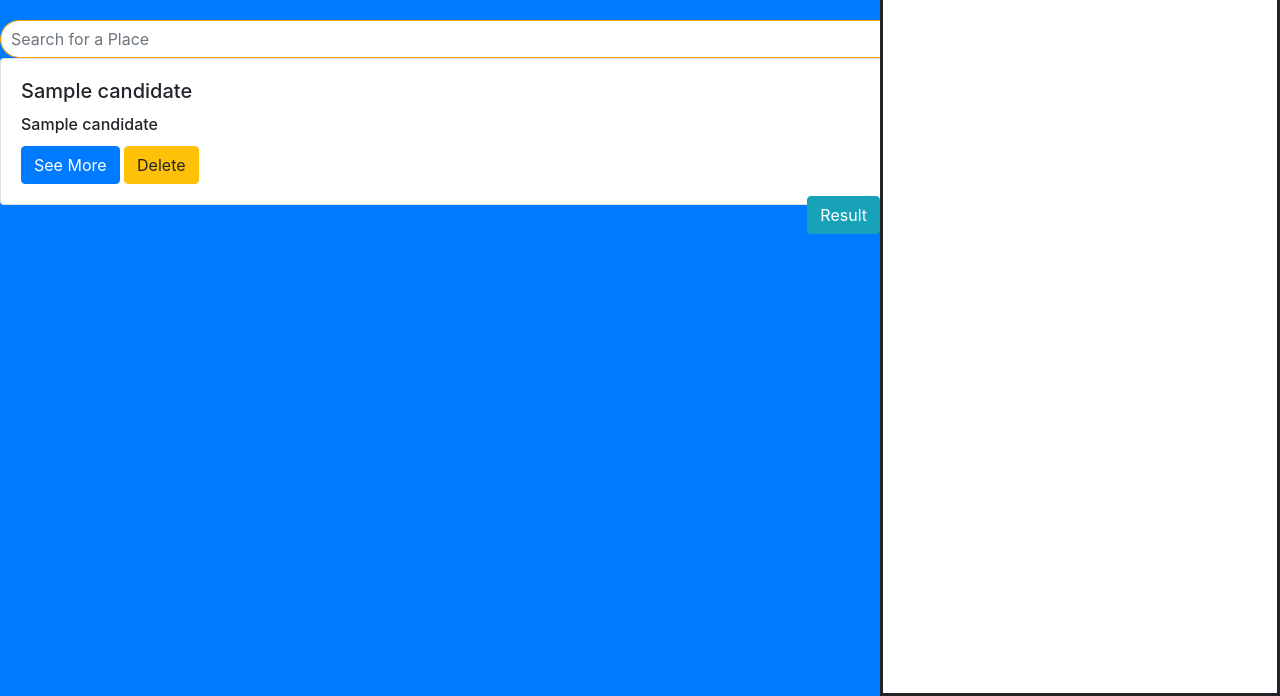
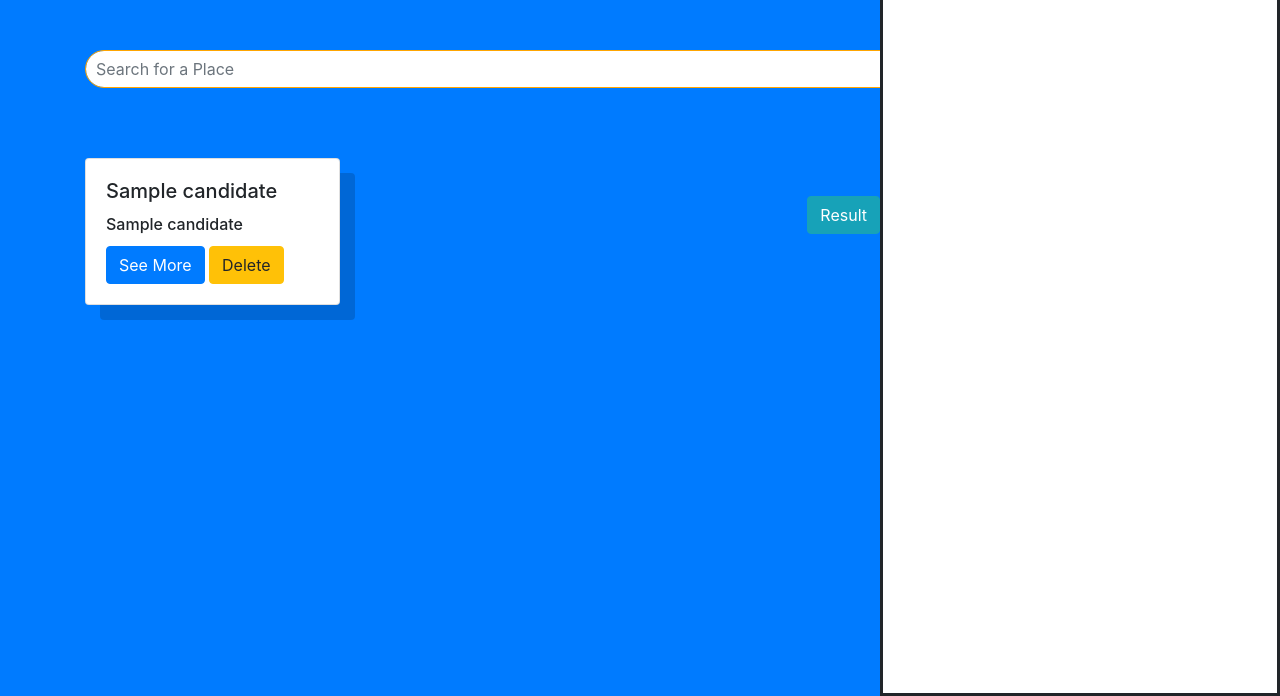
Before and after one commit to SamuelLee502278/placesapp, a Flask app: template templates/trip_details.html in a window 1280 px wide. Shown: the part 104-800 px from the top of the page. Run offline with Flask 2, Linux system fonts and the light colour scheme; the template is opened without the code that fills it: most values are stand-ins (such as "Sample title", 1, 10 or a date in 2020); some libraries are stand-ins or nearby versions.

Commit message:
Updated UI for trip details

```diff
--- a/static/trip_details.css
+++ b/static/trip_details.css
@@ -5,7 +5,11 @@ width: 80%;
 margin-top: 20px;
 z-index: 2;
 border-color: orange;
-box-shadow: 0 0 0
+box-shadow: 0 0 0;
+border-top-left-radius: 100px;
+border-bottom-left-radius: 100px;
+border-top-right-radius: 100px;
+border-bottom-right-radius: 100px;
 }
 
 #hidebutton{
@@ -32,3 +36,11 @@ box-shadow: 0 0 0
     border-style: solid;
     transition: all 0.1s ease-out;
 }
+
+#card{
+    box-shadow: 15px 15px rgba(0,0,0,0.16);
+}
+
+#cardrow{
+    margin-top: 20px;
+}
--- a/templates/home.html
+++ b/templates/home.html
@@ -1,6 +1,8 @@
 <!DOCTYPE html>
 <html>
 <header>
+    <meta name="viewport" content="width=device-width,initial-scale=1.0">
+    <meta http-equiv="X-UA-Compatible" content="IE=edge">
     <!-- Latest compiled and minified CSS -->
     <link rel="stylesheet" href="https://maxcdn.bootstrapcdn.com/bootstrap/4.5.2/css/bootstrap.min.css">
 
@@ -27,7 +29,7 @@
 <body>
 
     <div class="pos-f-t">
-        <nav class="navbar navbar-dark bg-dark" style = "z-index: 1;">
+        <nav class="navbar navbar-dark bg-dark">
           <button class="navbar-toggler" type="button" data-toggle="collapse" data-target="#navbarToggleExternalContent" aria-controls="navbarToggleExternalContent" aria-expanded="false" aria-label="Toggle navigation">
             <span class="navbar-toggler-icon"></span>
           </button>
@@ -35,9 +37,6 @@
         <div class="collapse" id="navbarToggleExternalContent">
             <div class="bg-dark p-4">
                 <a class="nav-link" href="/">Home</a>
-            </div>
-            <div class="bg-dark p-4">
-                <a class="nav-link" href="/trip">Trip</a>
             </div>
         </div>
     </div>
--- a/templates/trip_details.html
+++ b/templates/trip_details.html
@@ -6,7 +6,7 @@
 
 {% block content %}
 
-<h1>{{trip}}</h1>
+<h1 style = "color: white; margin-left: 15px;">{{trip}}</h1>
 
 {% if search_result == None %}
 <div class="sidenav" id = "sidenav" style ="width: 0px">
@@ -25,15 +25,18 @@
 {% endif %}
 </div>
 
-<div id = "listbody">
+<div class ="container" id = "inputbody">
 <form action='/{{trip}}/tripdetails' method = "POST">
 <input type="text" class="form-control" id = "myInput" placeholder="Search for a Place" name="place" style ="border-top-left-radius: 100px; border-bottom-left-radius: 100px"/>
 </form>
 </div>
 
+<div id = "contentbody">
+    <div class="container">
+        <div class="row">
         {% for candidates in tripitems %}
-    <div class = "initialdisplay">
-        <div class = "card">
+            <div class="col-12 col-sm-6 col-md-3 col-lg-3 col-xl-3" id = "cardrow">
+                <div class = "card" id = "card" style="width: 100%; height: 100%;">
                     <div class="card-body">
                         <h5 class="card-title">{{candidates[1]}}</h5>
                         <h6 class="card-title">{{candidates[2]}}</h6>
@@ -43,9 +46,10 @@
                 </div>
             </div>
         {% endfor %}
+        </div>
+    </div>
+</div>
 
-<div class = "additemdisplay">
-</div>
 
 {% if search_result == None %}
 <button onclick = "hideSide()" type="button" class="btn btn-info" id = "hidebutton">
@@ -61,12 +65,14 @@ function hideSide(){
     var hide = document.getElementById("sidenav")
     if(hide.style.width != "0px"){
         hide.style.width = "0px";
-        document.getElementById('listbody').style.opacity = 1;
+        document.getElementById('inputbody').style.opacity = 1;
+        document.getElementById('contentbody').style.opacity = 1;
         document.getElementById('hidebutton').style.right = "0px";
     }
     else{
         hide.style.width = "400px";
-        document.getElementById('listbody').style.opacity = 0.2;
+        document.getElementById('inputbody').style.opacity = 0.2;
+        document.getElementById('contentbody').style.opacity = 0.2;
         document.getElementById('hidebutton').style.right = "400px";
     }
 }
```
Lines whose indentation alone changed are shown as unchanged.
